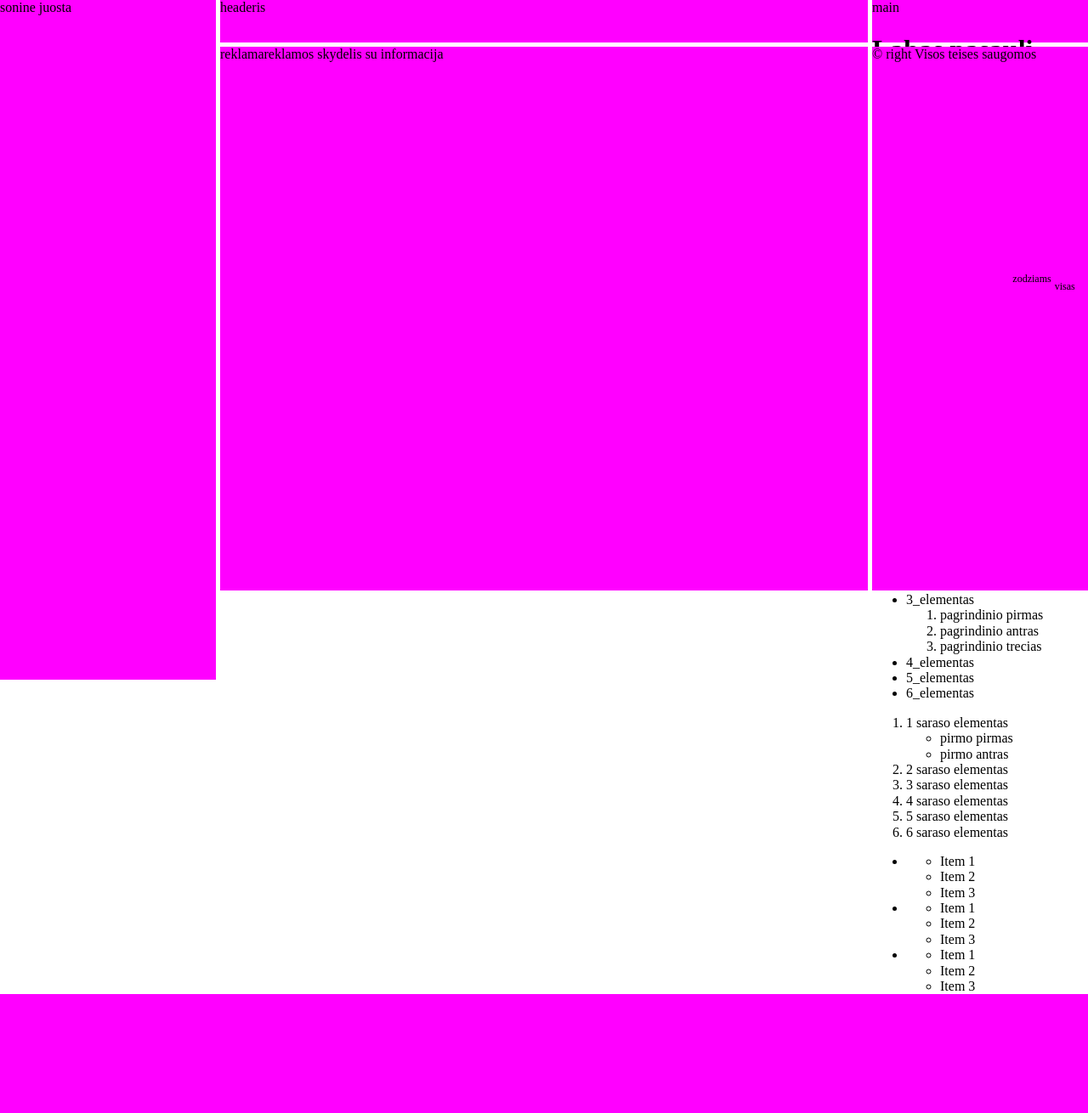
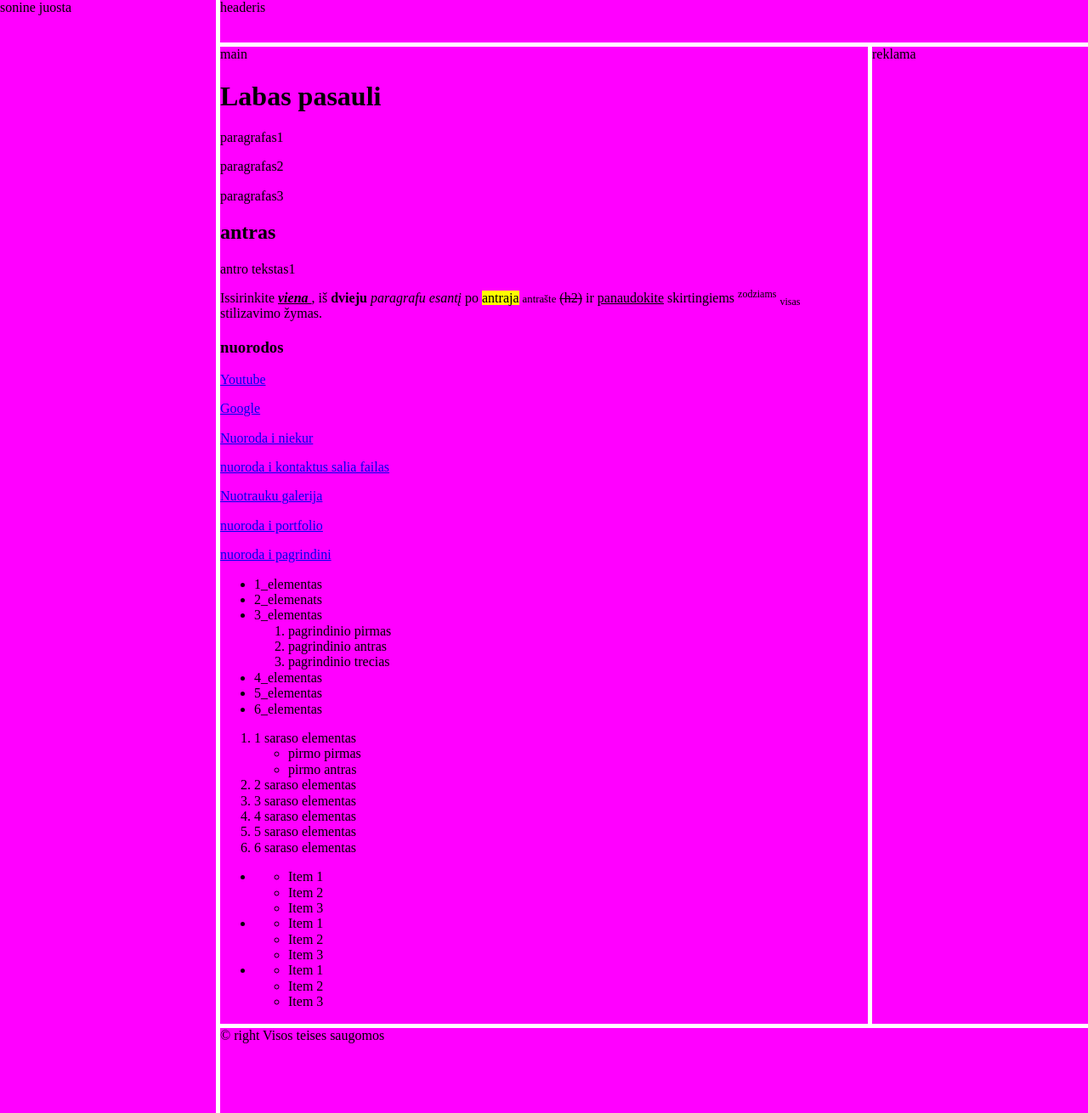
Before and after one commit to gretutele/Klasesdarbas1123, a PHP site: page /index1.html in a window 1280 px wide. Shown: the whole page at 85% size. Before the commit the page ends 1170 px from the top, so only its background shows below. Run offline with PHP 8.4, Linux system fonts and the light colour scheme.

Commit message:
svetaines namu darbas paskutinis padarytas

```diff
--- a/index1.html
+++ b/index1.html
@@ -108,10 +108,9 @@
     <footer>&copy right Visos teises saugomos</footer>-->
 
     <div class="gridas">
-        <div class="cele" style="grid-area: s">sonine juosta</div>
-        <div class="cele"><header>headeris</header></div>
-
-        <div class="cele">main<main>
+        <div class="cele sonas">sonine juosta</div>
+        <div class="cele headeris">headeris</div>
+        <div class="cele main">main<main>
             <h1>Labas pasauli</h1>
             <p>paragrafas1</p>
             <p>paragrafas2</p>
@@ -207,8 +206,8 @@
                 </main>
             </div>
         </main></div>
-        <div class="cele">reklama<aside>reklamos skydelis su informacija</aside></div>
-        <div class="cele"><footer>&copy right Visos teises saugomos</footer></div>
+        <div class="cele reklama">reklama</div>
+        <div class="cele footeris"><footer>&copy right Visos teises saugomos</footer></div>
 
     </div>
 </body>
--- a/mano_dizainas/dizainas.css
+++ b/mano_dizainas/dizainas.css
@@ -9,34 +9,37 @@ div.stulpelis {
 .stulpelis {
     float: left;
 }
-
 html, body {
     height: 100%;
 }
-.grid {
+.gridas {
     grid-area: s;
     height: 100%;
     display: grid;
     grid-template-areas:
-        's h h'
-        's m r'
-        's f f';
+        'sonas headeris headeris'
+        'sonas main reklama'
+        'sonas footeris footeris';
     grid-template-rows: 50px auto 100px;
     grid-template-columns: 1fr 3fr 1fr;
     grid-gap: 5px;
 }
 .main {
-    grid-area: m;
+    grid-area: main;
 }
-.footer {
-    grid-area: f;
+.footeris {
+    grid-area: footeris;
 }
-.header {
-    grid-area: h;
+.headeris {
+    grid-area: headeris;
 }
-.aside {
-    grid-area: r;
+.reklama {
+    grid-area: reklama;
 }
+.sonas {
+    grid-area: sonas;
+}
+
 
 /* Extra maži įrenginiai (telefonai, 600px ir žemiau) */
 @media only screen and (max-width: 600px) {
@@ -48,9 +51,9 @@ html, body {
         width: 100%;
         height: 100%;
         grid-template-areas:
-            'h'
-            'm'
-            'f';
+            'headeris'
+            'main'
+            'footeris';
         grid-template-rows: 25px auto 50px;
         grid-template-columns: 5fr;
         grid-gap: 5px;
@@ -72,11 +75,11 @@ html, body {
     .gridas {
         display: grid;
         grid-template-areas:
-            'h'
-            's'
-            'm'
-            'r'
-            'f';
+            'headeris'
+            'sonas'
+            'main'
+            'reklama'
+            'footeris';
         grid-template-rows: 25px 25px auto 50px 50px;
         grid-template-columns: 5fr;
         grid-gap: 5px;
@@ -92,14 +95,14 @@ html, body {
         height: 100%;
         display: grid;
         grid-template-areas:
-            's h'
-            's m'
-            's f';
+            'sonas headeris'
+            'sonas main'
+            'sonas footeris';
         grid-template-rows: 50px auto 100px;
         grid-template-columns: 1fr 4fr;
         grid-gap: 5px;
     }
-    aside, .gridas>div:nth-child(4) {
+    .reklama {
         display: none;
     }
 }
@@ -113,17 +116,17 @@ html, body {
         display: grid;
         height: 100%;
         grid-template-areas:
-        's h'
-        's m'
-        's m'
-        's r';
-        's f'
+        'sonas headeris headeris'
+        'sonas main reklama'
+        'sonas main reklama'
+        'sonas main reklama'
+        'sonas footeris footeris';
         grid-template-rows: 50px auto 50px 50px 100px;
-        grid-template-columns: 1fr 4fr;
+        grid-template-columns: 1fr 3fr 1fr;
         grid-gap: 5px;
     }
-    aside, .gridas>div:nth-child(4) {
-        display: inline ;
+    .reklama {
+        display: inline;
     }
 }
 
@@ -133,15 +136,17 @@ html, body {
         background-color: magenta;
     }
     .gridas {
+        height: 100%;
         display: grid;
-        width: 100%;
-        height: 100%;
         grid-template-areas:
-        's h h'
-        's m r'
-        's f f';
+        'sonas headeris headeris'
+        'sonas main reklama'
+        'sonas footeris footeris';
         grid-template-rows: 50px auto 100px;
         grid-template-columns: 1fr 3fr 1fr;
+    }
+    .reklama {
+        display: inline;
         grid-gap: 5px;
     }
     body > * {
```
